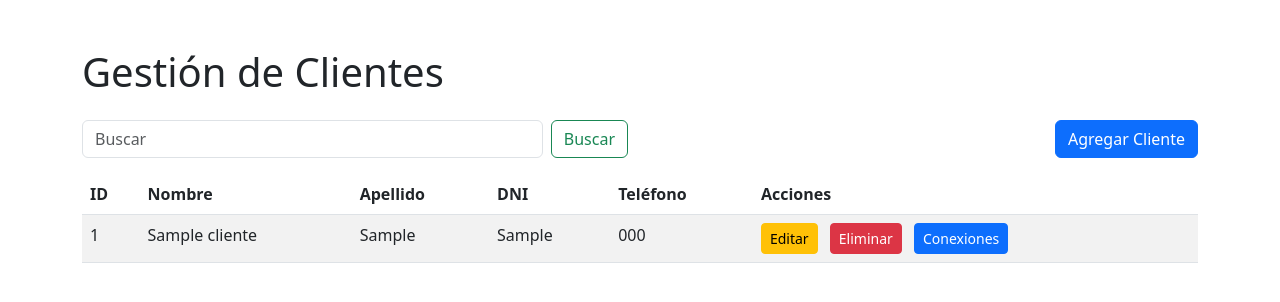
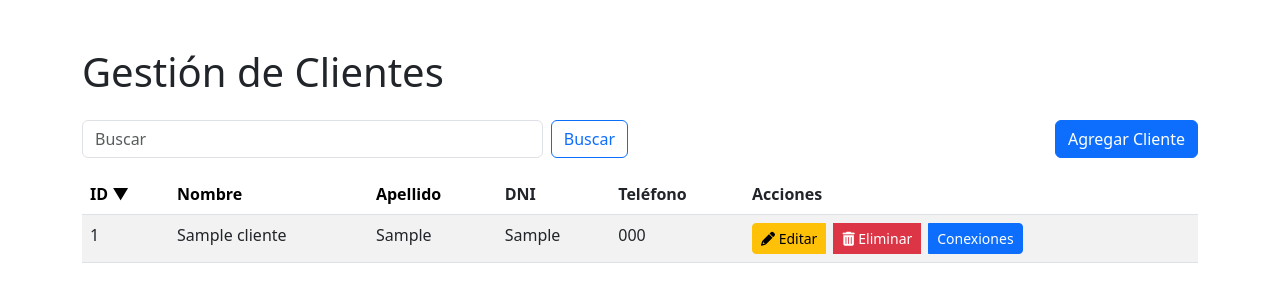
Before and after one commit to hilacarreon/tpcampo, a Flask app: page / in a window 1280 px wide. Shown: the top 302 px of the page. Run offline with Flask 3, Linux system fonts and the light colour scheme; tables that the repository leaves empty or names only in its code hold one stand-in row (values such as "Sample post").

Commit message:
Listoooo

```diff
--- a/proyecto/app.py
+++ b/proyecto/app.py
@@ -43,7 +43,19 @@
 
 @app.route('/', methods=['GET'])
 def index():
+    # Get query and sorting parameters
     query = request.args.get('query', '')
+    sort_by = request.args.get('sort_by', 'id')  # Default sort by ID
+    sort_order = request.args.get('sort_order', 'desc')  # Default descending order
+
+    # Validate sort_by and sort_order to prevent SQL injection
+    valid_columns = ['id', 'nombre', 'apellido']
+    valid_orders = ['asc', 'desc']
+
+    if sort_by not in valid_columns:
+        sort_by = 'id'
+    if sort_order not in valid_orders:
+        sort_order = 'desc'
 
     conn = get_db_connection()
     if not conn:
@@ -52,23 +64,37 @@
     try:
         cursor = conn.cursor(dictionary=True)
 
+        # Construct dynamic SQL query with sorting
+        base_query = """
+            SELECT * FROM cliente
+            WHERE 1=1
+        """
+
+        # Add search condition if query exists
         if query:
-            cursor.execute("""
-                SELECT * FROM cliente
-                WHERE nombre LIKE %s OR apellido LIKE %s OR dni LIKE %s
-            """, ('%' + query + '%', '%' + query + '%', '%' + query + '%'))
-        else:
-            cursor.execute("SELECT * FROM cliente ORDER BY id DESC")
+            base_query += """
+                AND (nombre LIKE '%{}%'
+                OR apellido LIKE '%{}%'
+                OR dni LIKE '%{}%')
+            """.format(query, query, query)
 
+        # Add sorting
+        base_query += " ORDER BY {} {}".format(sort_by, sort_order)
+
+        cursor.execute(base_query)
         clientes = cursor.fetchall()
         cursor.close()
         conn.close()
-        return render_template('index.html', clientes=clientes, query=query)
+
+        return render_template('index.html',
+                               clientes=clientes,
+                               query=query,
+                               sort_by=sort_by,
+                               sort_order=sort_order)
 
     except Error as e:
         flash(f'Error al recuperar clientes: {e}', 'error')
         return render_template('index.html', clientes=[], query=query)
-
 @app.route('/agregar', methods=['GET', 'POST'])
 def agregar_cliente():
     if request.method == 'POST':
--- a/proyecto/templates/base.html
+++ b/proyecto/templates/base.html
@@ -5,6 +5,7 @@
     <meta name="viewport" content="width=device-width, initial-scale=1.0">
     <title>{% block title %}Gestión de Clientes{% endblock %}</title>
     <link href="https://cdn.jsdelivr.net/npm/bootstrap@5.3.0/dist/css/bootstrap.min.css" rel="stylesheet">
+    <link rel="stylesheet" href="https://cdnjs.cloudflare.com/ajax/libs/font-awesome/6.0.0-beta3/css/all.min.css">
     <style>
         .toast-container {
             position: fixed;
--- a/proyecto/templates/index.html
+++ b/proyecto/templates/index.html
@@ -1,15 +1,18 @@
 {% extends "base.html" %}
+
 {% block title %}Gestión de Clientes{% endblock %}
+
 {% block content %}
-
 <div class="container mt-5">
     <h1 class="mb-4">Gestión de Clientes</h1>
 
     <div class="row mb-3">
         <div class="col-md-6">
-            <form class="d-flex" role="search" action="{{ url_for('index') }}">
-                <input class="form-control me-2" type="search" name="query" placeholder="Buscar" aria-label="Search">
-                <button class="btn btn-outline-success" type="submit">Buscar</button>
+            <form class="d-flex" method="get" action="{{ url_for('index') }}">
+                <input class="form-control me-2" type="search" placeholder="Buscar" aria-label="Search" name="query" value="{{ query }}">
+                <input type="hidden" name="sort_by" value="{{ sort_by }}">
+                <input type="hidden" name="sort_order" value="{{ sort_order }}">
+                <button class="btn btn-outline-primary" type="submit">Buscar</button>
             </form>
         </div>
         <div class="col-md-6 text-end">
@@ -18,12 +21,36 @@
     </div>
 
     <div class="table-responsive">
-        <table class="table table-striped">
+        <table class="table table-striped table-hover">
             <thead>
                 <tr>
-                    <th>ID</th>
-                    <th>Nombre</th>
-                    <th>Apellido</th>
+                    <th>
+                        <a href="{{ url_for('index', query=query, sort_by='id', sort_order='asc' if sort_by != 'id' or sort_order == 'desc' else 'desc') }}"
+                           style="color: black; text-decoration: none;">
+                            ID
+                            {% if sort_by == 'id' %}
+                                {% if sort_order == 'asc' %}▲{% else %}▼{% endif %}
+                            {% endif %}
+                        </a>
+                    </th>
+                    <th>
+                        <a href="{{ url_for('index', query=query, sort_by='nombre', sort_order='asc' if sort_by != 'nombre' or sort_order == 'desc' else 'desc') }}"
+                           style="color: black; text-decoration: none;">
+                            Nombre
+                            {% if sort_by == 'nombre' %}
+                                {% if sort_order == 'asc' %}▲{% else %}▼{% endif %}
+                            {% endif %}
+                        </a>
+                    </th>
+                    <th>
+                        <a href="{{ url_for('index', query=query, sort_by='apellido', sort_order='asc' if sort_by != 'apellido' or sort_order == 'desc' else 'desc') }}"
+                           style="color: black; text-decoration: none;">
+                            Apellido
+                            {% if sort_by == 'apellido' %}
+                                {% if sort_order == 'asc' %}▲{% else %}▼{% endif %}
+                            {% endif %}
+                        </a>
+                    </th>
                     <th>DNI</th>
                     <th>Teléfono</th>
                     <th>Acciones</th>
@@ -38,13 +65,13 @@
                     <td>{{ cliente.dni }}</td>
                     <td>{{ cliente.telefono }}</td>
                     <td>
-                        <div class="btn-group me-2" role="group">
-                            <a href="{{ url_for('editar_cliente', id=cliente.id) }}" class="btn btn-warning btn-sm">Editar</a>
-                        </div>
-                        <div class="btn-group me-2" role="group">
-                            <button type="button" class="btn btn-danger btn-sm" data-bs-toggle="modal" data-bs-target="#deleteModal{{ cliente.id }}">Eliminar</button>
-                        </div>
                         <div class="btn-group" role="group">
+                            <a href="{{ url_for('editar_cliente', id=cliente.id) }}" class="btn btn-warning btn-sm me-2">
+                                <i class="fas fa-pencil-alt"></i> Editar
+                            </a>
+                            <a href="#" class="btn btn-danger btn-sm me-2" data-bs-toggle="modal" data-bs-target="#deleteModal{{ cliente.id }}">
+                                <i class="fas fa-trash-alt"></i> Eliminar
+                            </a>
                             <a href="{{ url_for('ver_conexiones', id=cliente.id) }}" class="btn btn-primary btn-sm">Conexiones</a>
                         </div>
                     </td>
@@ -57,8 +84,8 @@
             </tbody>
         </table>
     </div>
-</div>
 
+    <!-- Delete Modals -->
     {% for cliente in clientes %}
     <div class="modal fade" id="deleteModal{{ cliente.id }}" tabindex="-1" aria-labelledby="deleteModalLabel{{ cliente.id }}" aria-hidden="true">
         <div class="modal-dialog">
@@ -72,7 +99,7 @@
                 </div>
                 <div class="modal-footer">
                     <button type="button" class="btn btn-secondary" data-bs-dismiss="modal">Cancelar</button>
-                <form action="{{ url_for('eliminar_cliente', id=cliente.id) }}" method="post">
+                    <form action="{{ url_for('eliminar_cliente', id=cliente.id) }}" method="POST">
                         <button type="submit" class="btn btn-danger">Eliminar</button>
                     </form>
                 </div>
@@ -80,5 +107,5 @@
         </div>
     </div>
     {% endfor %}
-
+</div>
 {% endblock %}
```
Also changed, not shown: proyecto/templates/conexiones.html (+8 -1 lines). Lines whose indentation alone changed are shown as unchanged.
